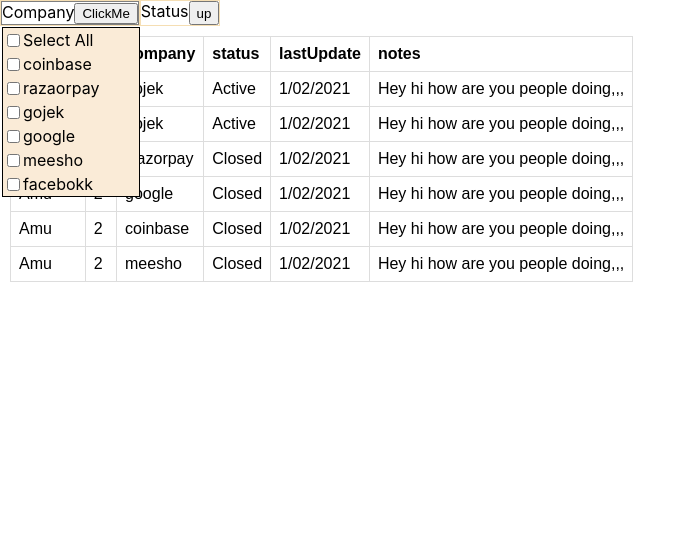
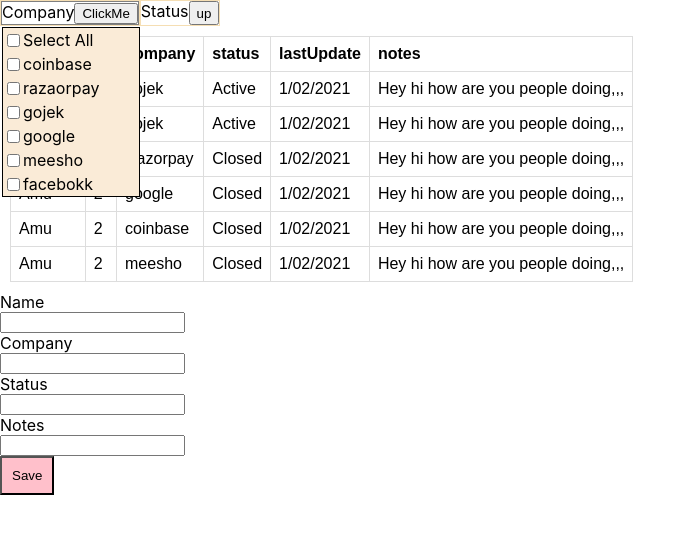
Before and after one commit to handsome-me/AdminPanel, a React (Create React App) app: page / in a window 1280 px wide. Shown: the top 534 px of the page, without its empty margins (0-696 px from the left). Built offline with nearby package versions, Linux system fonts and the light colour scheme.

Commit message:
onsubmit handled

```diff
--- a/src/App.tsx
+++ b/src/App.tsx
@@ -5,6 +5,7 @@
 /**Redux setup*/
 import ReduxWrapper from './redux/ReduxWrapper';
 import TableWrapper from './Components/TablerWrapper/TableWrapper';
+import Form from './Components/Form/Form';
 
 
 const tableHeaders=["Name","Company","Status","LastUpdate","Notes"];
@@ -37,6 +38,7 @@
       <div className="App">
       <header className="Admin Panel">
        <TableWrapper></TableWrapper>
+       <Form></Form>
       </header>
     </div>
    </ReduxWrapper>
--- a/src/Components/Form/Form.tsx
+++ b/src/Components/Form/Form.tsx
@@ -26,23 +26,39 @@
 
     const  onChange=()=>{
 
-    }
+    };
+    const onFormSubmit=(event:any)=>{
+        event.preventDefault();
+
+        const elements=event.target;
+
+        console.log("onClick ", event);
+        console.log("onClick ", event.elements);
+        for(let i=0;i<elements.length;i++){
+            console.log(elements[i].name,elements[i].value)
+        }
+
+    };
 
     return (
-        <div>
+        <div style={{display:'flex',width:"80%"}}>
+        <form onSubmit={onFormSubmit}>
+
          {
          inputTypes.map((inputItem:any)=>{
              return (
                 <>
                 <InputField
-                inputType={inputItem.placeHolder}
+                placeHolder={inputItem.placeHolder}
+                inputType={inputItem.inputType}
                 onChange={onChange}
                 />
                 </>
              )
          })
          }
-
+         <button style={{ alignSelf:'center',padding:"10px",backgroundColor:"pink"}}>Save</button>
+        </form>
         </div>
     );
 }
@@ -51,11 +67,14 @@
 
 
 
-const InputField=({inputType,onChange}:{inputType:string,onChange:any})=>{
+const InputField=({inputType,onChange,placeHolder}:{inputType:string,onChange:any,placeHolder:string})=>{
     const [state,setState]=React.useState();
 
     return(
-        <input type="text"></input>
+       <div style={{display:"flex",flexDirection:"column"}}>
+       <label>{placeHolder}</label>
+        <input name={placeHolder} type="text" ></input>
+       </div>
     )
 
 }
--- a/src/Components/MultiSelectCheckBox/MultiSelectCheckBox.tsx
+++ b/src/Components/MultiSelectCheckBox/MultiSelectCheckBox.tsx
@@ -6,7 +6,7 @@
     items:string[],
     handleChange:any
 }
-const MultiSelectCheckBox = memo(({selected,items,handleChange}:props) => {
+const MultiSelectCheckBox = memo(({selected,items,handleChange}:props   ) => {
 
      let selectedItems=useRef<{id:string,value:string}[]>([]).current;
 
```
